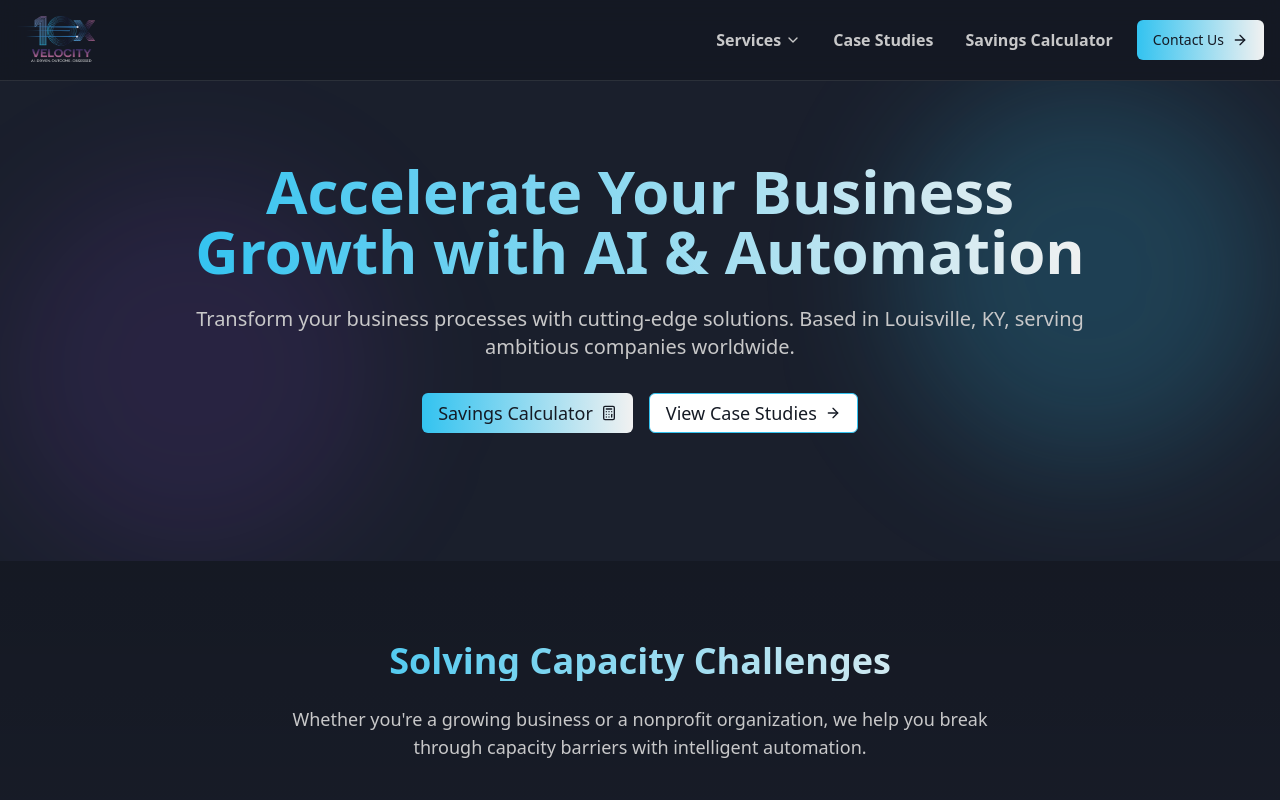
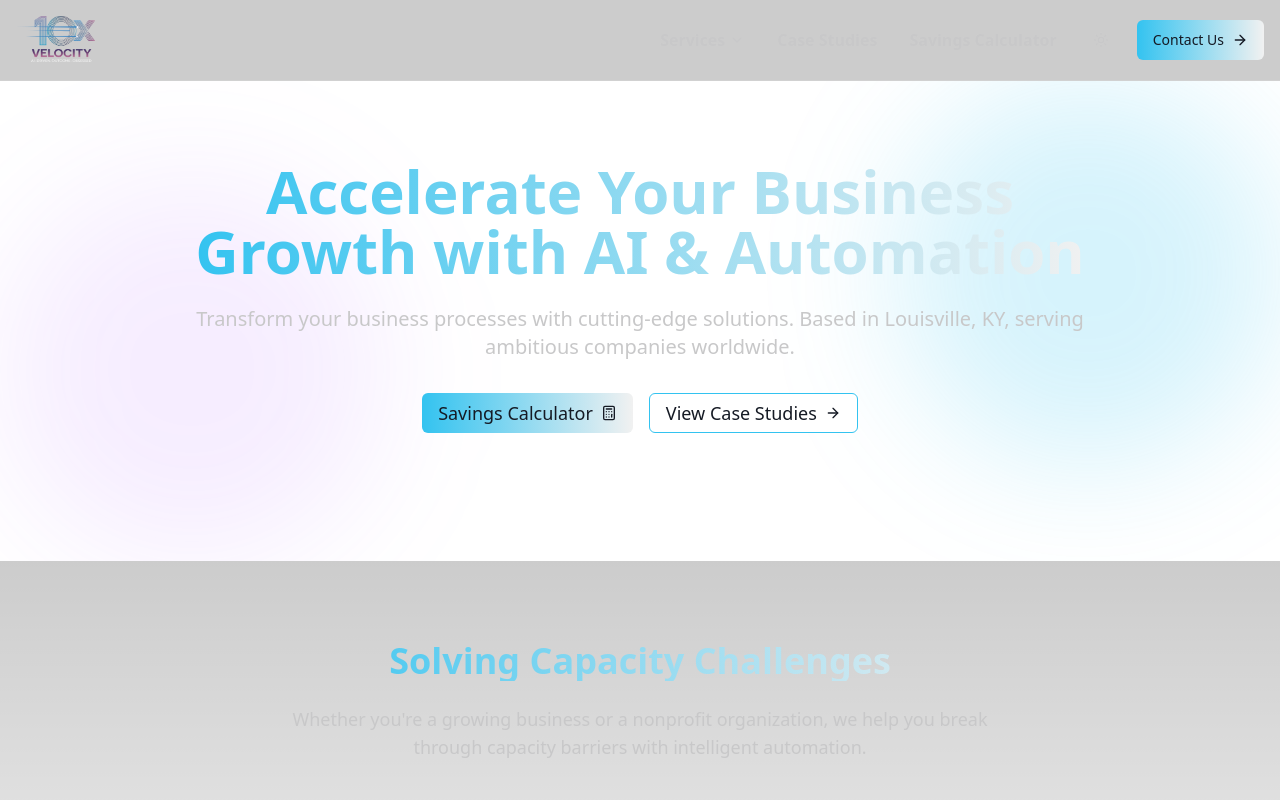
Before and after one commit to JaySmith502/10x-velocity, a React (Vite) app: page / in a window 1280 px wide. Shown: the top 800 px of the page. Built offline with nearby package versions, Linux system fonts and the light colour scheme.

Commit message:
Add light/dark mode toggle
Implement light/dark mode toggle with sun/moon icon.

```diff
--- a/package.json
+++ b/package.json
@@ -47,7 +47,7 @@
     "embla-carousel-react": "^8.3.0",
     "input-otp": "^1.2.4",
     "lucide-react": "^0.462.0",
-    "next-themes": "^0.4.4",
+    "next-themes": "^0.4.6",
     "react": "^18.3.1",
     "react-day-picker": "^8.10.1",
     "react-dom": "^18.3.1",
--- a/src/App.tsx
+++ b/src/App.tsx
@@ -1,7 +1,7 @@
-
 import { Toaster } from "@/components/ui/toaster";
 import { Toaster as Sonner } from "@/components/ui/sonner";
 import { TooltipProvider } from "@/components/ui/tooltip";
+import { ThemeProvider } from "next-themes";
 import { QueryClient, QueryClientProvider } from "@tanstack/react-query";
 import { BrowserRouter, Routes, Route } from "react-router-dom";
 import RootLayout from "./components/layout/RootLayout";
@@ -34,6 +34,7 @@ const queryClient = new QueryClient();
 
 const App = () => (
   <QueryClientProvider client={queryClient}>
+    <ThemeProvider attribute="class" defaultTheme="system" enableSystem>
       <TooltipProvider>
         <Toaster />
         <Sonner />
@@ -68,6 +69,7 @@ const App = () => (
           </Routes>
         </BrowserRouter>
       </TooltipProvider>
+    </ThemeProvider>
   </QueryClientProvider>
 );
 
--- a/src/components/landing/Header.tsx
+++ b/src/components/landing/Header.tsx
@@ -1,6 +1,7 @@
 import { useState } from "react";
 import { Link } from "react-router-dom";
 import { Menu, ChevronDown } from "lucide-react";
+import { ThemeToggle } from "@/components/ui/ThemeToggle";
 import DiscoveryButton from "@/components/ui/DiscoveryButton";
 import MobileMenu from "./MobileMenu";
 import {
@@ -14,7 +15,7 @@ const Header = () => {
   const [mobileMenuOpen, setMobileMenuOpen] = useState(false);
 
   return (
-    <header className="border-b border-white/10 bg-black/20 backdrop-blur-md z-50 sticky top-0">
+    <header className="border-b border-white/10 bg-black/20 dark:bg-black/20 bg-gradient-peach/50 dark:bg-none backdrop-blur-md z-50 sticky top-0">
       <div className="container mx-auto px-4">
         <div className="flex h-20 items-center justify-between">
           <div className="flex items-center">
@@ -67,7 +68,10 @@ const Header = () => {
                 Savings Calculator
               </Link>
             </nav>
-            <DiscoveryButton className="text-sm" text="Contact Us" />
+            <div className="flex items-center gap-4">
+              <ThemeToggle />
+              <DiscoveryButton className="text-sm" text="Contact Us" />
+            </div>
           </div>
         </div>
       </div>
--- /dev/null
+++ b/src/components/ui/ThemeToggle.tsx
@@ -0,0 +1,21 @@
+
+import { Moon, Sun } from "lucide-react";
+import { Button } from "@/components/ui/button";
+import { useTheme } from "next-themes";
+
+export function ThemeToggle() {
+  const { theme, setTheme } = useTheme();
+
+  return (
+    <Button
+      variant="ghost"
+      size="icon"
+      onClick={() => setTheme(theme === "light" ? "dark" : "light")}
+      className="text-velocity-muted hover:text-velocity-light transition-colors"
+    >
+      <Sun className="h-5 w-5 rotate-0 scale-100 transition-all dark:-rotate-90 dark:scale-0" />
+      <Moon className="absolute h-5 w-5 rotate-90 scale-0 transition-all dark:rotate-0 dark:scale-100" />
+      <span className="sr-only">Toggle theme</span>
+    </Button>
+  );
+}
--- a/src/index.css
+++ b/src/index.css
@@ -1,4 +1,3 @@
-
 @tailwind base;
 @tailwind components;
 @tailwind utilities;
@@ -25,6 +24,28 @@
     --input: 214.3 31.8% 91.4%;
     --ring: 222.2 84% 4.9%;
     --radius: 0.5rem;
+
+    &.light {
+      --background: 0 0% 100%;
+      --foreground: 222.2 84% 4.9%;
+      --card: 0 0% 100%;
+      --card-foreground: 222.2 84% 4.9%;
+      --popover: 0 0% 100%;
+      --popover-foreground: 222.2 84% 4.9%;
+      --primary: 262.1 83.3% 57.8%;
+      --primary-foreground: 210 40% 98%;
+      --secondary: 220 14.3% 95.9%;
+      --secondary-foreground: 220.9 39.3% 11%;
+      --muted: 220 14.3% 95.9%;
+      --muted-foreground: 220 8.9% 46.1%;
+      --accent: 262.1 83.3% 57.8%;
+      --accent-foreground: 220.9 39.3% 11%;
+      --destructive: 0 84.2% 60.2%;
+      --destructive-foreground: 210 40% 98%;
+      --border: 214.3 31.8% 91.4%;
+      --input: 214.3 31.8% 91.4%;
+      --ring: 262.1 83.3% 57.8%;
+    }
   }
 
   * {
@@ -32,7 +53,7 @@
   }
 
   body {
-    @apply bg-velocity-dark text-velocity-light antialiased;
+    @apply bg-background text-foreground antialiased;
   }
 
   .glass-card {
--- a/tailwind.config.ts
+++ b/tailwind.config.ts
@@ -1,4 +1,3 @@
-
 import type { Config } from "tailwindcss";
 
 export default {
@@ -58,6 +57,16 @@ export default {
           light: "#F1F1F1",
           accent: "#33C3F0",
           muted: "#C8C8C9",
+          purple: {
+            light: "#D6BCFA",
+            primary: "#9b87f5",
+            secondary: "#7E69AB"
+          },
+          pink: {
+            light: "#FFDEE2",
+            magenta: "#D946EF",
+            peach: "#FDE1D3"
+          }
         },
       },
       keyframes: {
@@ -84,6 +93,10 @@ export default {
         "fade-up": "fade-up 0.5s ease-out",
         "fade-in": "fade-in 0.5s ease-out",
       },
+      backgroundImage: {
+        'gradient-light': 'linear-gradient(102.3deg, rgba(147,39,143,1) 5.9%, rgba(234,172,232,1) 64%, rgba(246,219,245,1) 89%)',
+        'gradient-peach': 'linear-gradient(to right, #ee9ca7, #ffdde1)',
+      },
     },
   },
   plugins: [require("tailwindcss-animate")],
```
Also changed, not shown: 1 other file (tests, documents, lock files or other folders). Lines whose indentation alone changed are shown as unchanged.
